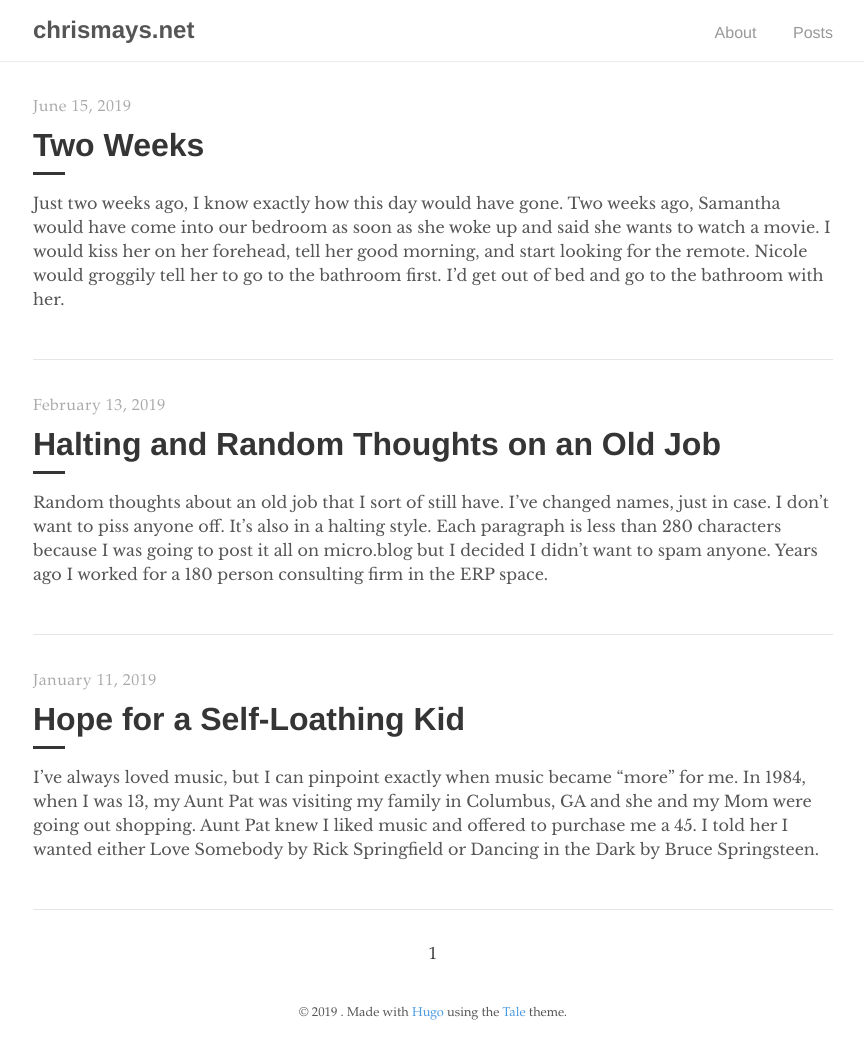
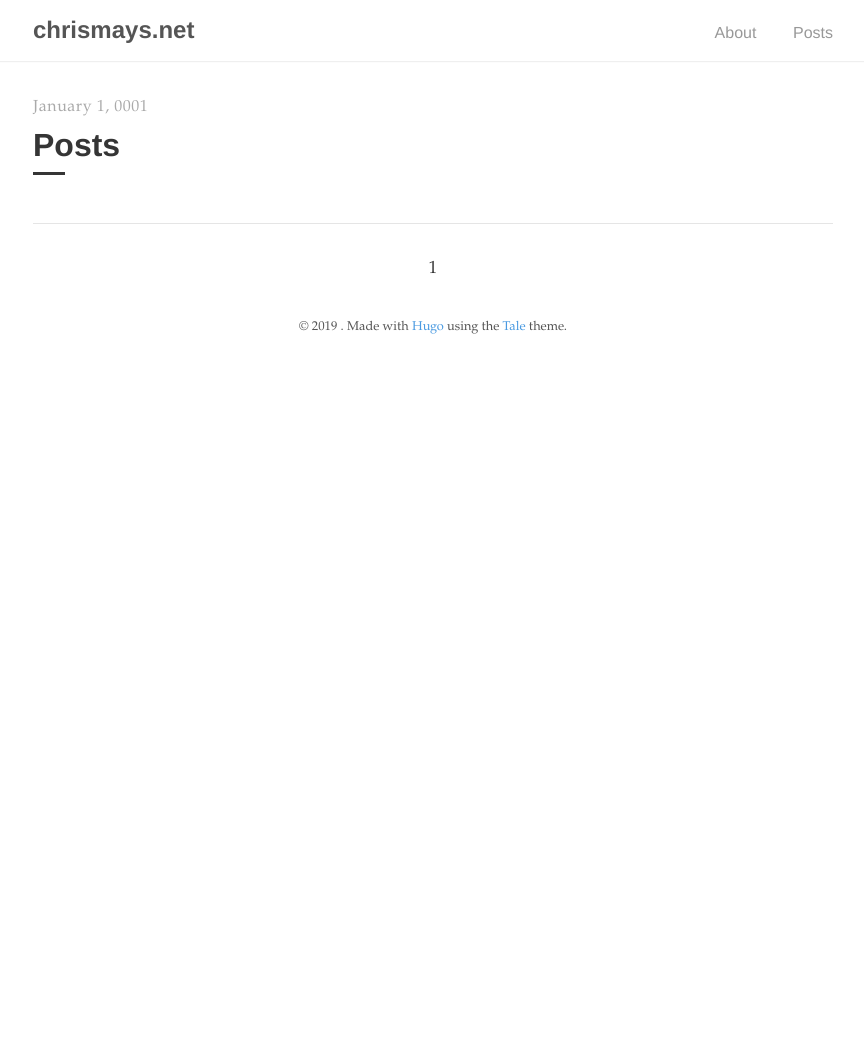
Before and after one commit to chrismays/chrismays.github.io, a plain HTML site: page index.html in a window 1280 px wide. Shown: the whole page, without its empty margins (207-1071 px from the left). After the commit the page ends 800 px from the top, so only its background shows below. Drawn offline with nearby package versions, Linux system fonts and the light colour scheme.

Commit message:
rebuilding site Fri Nov 15 05:58:39 EST 2019

```diff
--- a/categories/index.xml
+++ b/categories/index.xml
@@ -1,4 +1,4 @@
-<?xml version="1.0" encoding="utf-8" standalone="yes" ?>
+<?xml version="1.0" encoding="utf-8" standalone="yes"?>
 <rss version="2.0" xmlns:atom="http://www.w3.org/2005/Atom">
   <channel>
     <title>Categories on chrismays.net</title>
--- a/index.html
+++ b/index.html
@@ -1,7 +1,7 @@
 <!DOCTYPE html>
 <html lang="en-us">
     <head>
-	<meta name="generator" content="Hugo 0.55.6" />
+	<meta name="generator" content="Hugo 0.59.1" />
 		<meta charset="UTF-8">
 		<meta name="viewport" content="width=device-width, initial-scale=1.0">
 			<meta name="description" content="">
@@ -44,42 +44,14 @@
 
 	<div class="catalogue">
 
-			<a href="/posts/two-weeks/" class="catalogue-item">
+			<a href="/posts/" class="catalogue-item">
     <div>
-        <time datetime="2019-06-15 18:03:48 -0400 EDT" class="catalogue-time">June 15, 2019</time>
-        <h1 class="catalogue-title">Two Weeks</h1>
+        <time datetime="0001-01-01 00:00:00 &#43;0000 UTC" class="catalogue-time">January 1, 0001</time>
+        <h1 class="catalogue-title">Posts</h1>
         <div class="catalogue-line"></div>
 
         <p>
-            Just two weeks ago, I know exactly how this day would have gone.
-Two weeks ago, Samantha would have come into our bedroom as soon as she woke up and said she wants to watch a movie. I would kiss her on her forehead, tell her good morning, and start looking for the remote. Nicole would groggily tell her to go to the bathroom first. I’d get out of bed and go to the bathroom with her.
-        </p>
-    </div>
-</a>
 
-
-			<a href="/posts/thoughts-old-job/" class="catalogue-item">
-    <div>
-        <time datetime="2019-02-13 16:14:58 -0500 EST" class="catalogue-time">February 13, 2019</time>
-        <h1 class="catalogue-title">Halting and Random Thoughts on an Old Job</h1>
-        <div class="catalogue-line"></div>
-
-        <p>
-            Random thoughts about an old job that I sort of still have. I’ve changed names, just in case. I don’t want to piss anyone off. It’s also in a halting style. Each paragraph is less than 280 characters because I was going to post it all on micro.blog but I decided I didn’t want to spam anyone.
-Years ago I worked for a 180 person consulting firm in the ERP space.
-        </p>
-    </div>
-</a>
-
-
-			<a href="/posts/hope-self-loathing/" class="catalogue-item">
-    <div>
-        <time datetime="2019-01-11 09:44:43 -0500 EST" class="catalogue-time">January 11, 2019</time>
-        <h1 class="catalogue-title">Hope for a Self-Loathing Kid</h1>
-        <div class="catalogue-line"></div>
-
-        <p>
-            I’ve always loved music, but I can pinpoint exactly when music became “more” for me. In 1984, when I was 13, my Aunt Pat was visiting my family in Columbus, GA and she and my Mom were going out shopping. Aunt Pat knew I liked music and offered to purchase me a 45. I told her I wanted either Love Somebody by Rick Springfield or Dancing in the Dark by Bruce Springsteen.
         </p>
     </div>
 </a>
@@ -98,7 +70,7 @@ Years ago I worked for a 180 person consulting firm in the ERP space.
 
         		<footer>
 			<span>
-			&copy; <time datetime="2019-06-15 18:09:25.838707 -0400 EDT m=&#43;0.180679847">2019</time> . Made with <a href='https://gohugo.io'>Hugo</a> using the <a href='https://github.com/EmielH/tale-hugo/'>Tale</a> theme.
+			&copy; <time datetime="2019-11-15 05:58:39.048892 -0500 EST m=&#43;0.230925120">2019</time> . Made with <a href='https://gohugo.io'>Hugo</a> using the <a href='https://github.com/EmielH/tale-hugo/'>Tale</a> theme.
 			</span>
 		</footer>
 
--- a/index.xml
+++ b/index.xml
@@ -1,4 +1,4 @@
-<?xml version="1.0" encoding="utf-8" standalone="yes" ?>
+<?xml version="1.0" encoding="utf-8" standalone="yes"?>
 <rss version="2.0" xmlns:atom="http://www.w3.org/2005/Atom">
   <channel>
     <title>chrismays.net</title>
--- a/posts/index.xml
+++ b/posts/index.xml
@@ -1,4 +1,4 @@
-<?xml version="1.0" encoding="utf-8" standalone="yes" ?>
+<?xml version="1.0" encoding="utf-8" standalone="yes"?>
 <rss version="2.0" xmlns:atom="http://www.w3.org/2005/Atom">
   <channel>
     <title>Posts on chrismays.net</title>
--- a/tags/index.xml
+++ b/tags/index.xml
@@ -1,4 +1,4 @@
-<?xml version="1.0" encoding="utf-8" standalone="yes" ?>
+<?xml version="1.0" encoding="utf-8" standalone="yes"?>
 <rss version="2.0" xmlns:atom="http://www.w3.org/2005/Atom">
   <channel>
     <title>Tags on chrismays.net</title>
```
Also changed, not shown: categories/index.html (+1 -1 lines), posts/hope-self-loathing/index.html (+1 -1 lines), posts/index.html (+1 -1 lines), posts/thoughts-old-job/index.html (+1 -1 lines), posts/two-weeks/index.html (+6 -6 lines), sitemap.xml (+6 -10 lines), tags/index.html (+1 -1 lines).
